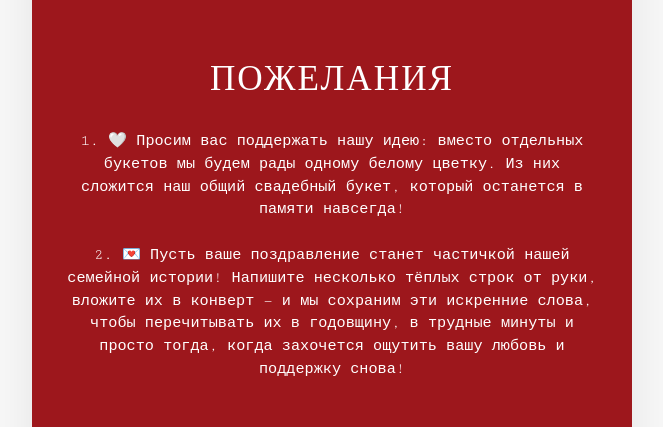
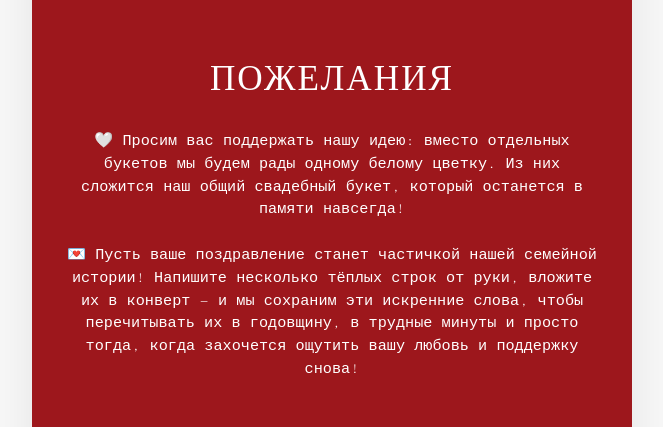
Before and after one commit to MrCartonix/wendingkirillaliya, a website: page index.html in a window 1280 px wide. Shown: the part 3282-3709 px from the top of the page, without its empty margins (308-971 px from the left). Drawn offline with nearby package versions, Linux system fonts and the light colour scheme.

Commit message:
Update index.html

```diff
--- a/index.html
+++ b/index.html
@@ -258,9 +258,9 @@
         <section class="fade-in" style="background-color: #9d171c">
             <h2 class="section-title"><span style="color: rgb(255, 255, 255);">ПОЖЕЛАНИЯ</span></h2>
             <div class="typewriter-text">
-             <span style="color: rgb(255, 255, 255);">1. &#129293 Просим вас поддержать нашу идею: вместо отдельных букетов мы будем рады  одному белому цветку. Из них сложится наш общий свадебный букет, который останется в памяти навсегда!<br>
+             <span style="color: rgb(255, 255, 255);">&#129293 Просим вас поддержать нашу идею: вместо отдельных букетов мы будем рады  одному белому цветку. Из них сложится наш общий свадебный букет, который останется в памяти навсегда!<br>
              <br>
-             2. &#128140 Пусть ваше поздравление станет частичкой нашей семейной истории!
+             &#128140 Пусть ваше поздравление станет частичкой нашей семейной истории!
              Напишите несколько тёплых строк от руки, вложите их в конверт — и мы сохраним эти искренние слова, чтобы перечитывать их в годовщину, в трудные минуты и просто тогда, когда захочется ощутить вашу любовь и поддержку снова!
              </span>
             </div>
```
